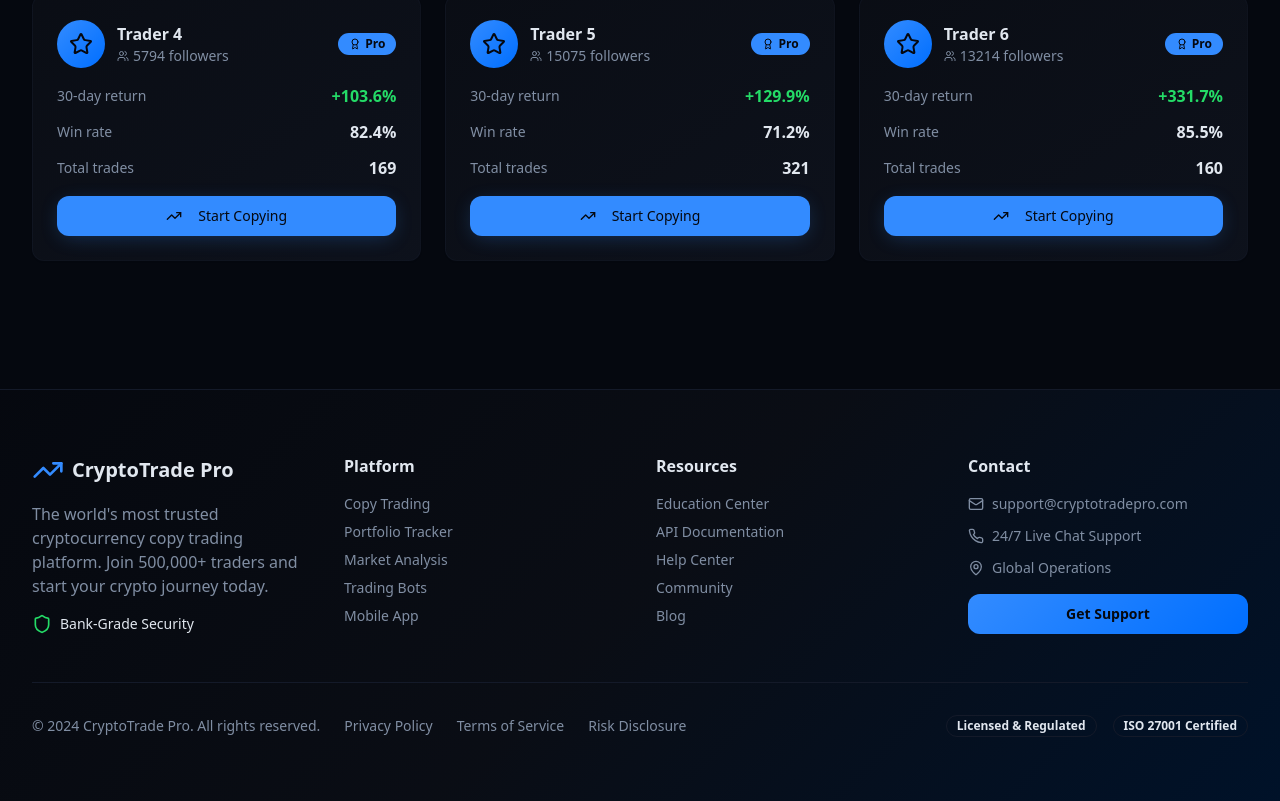
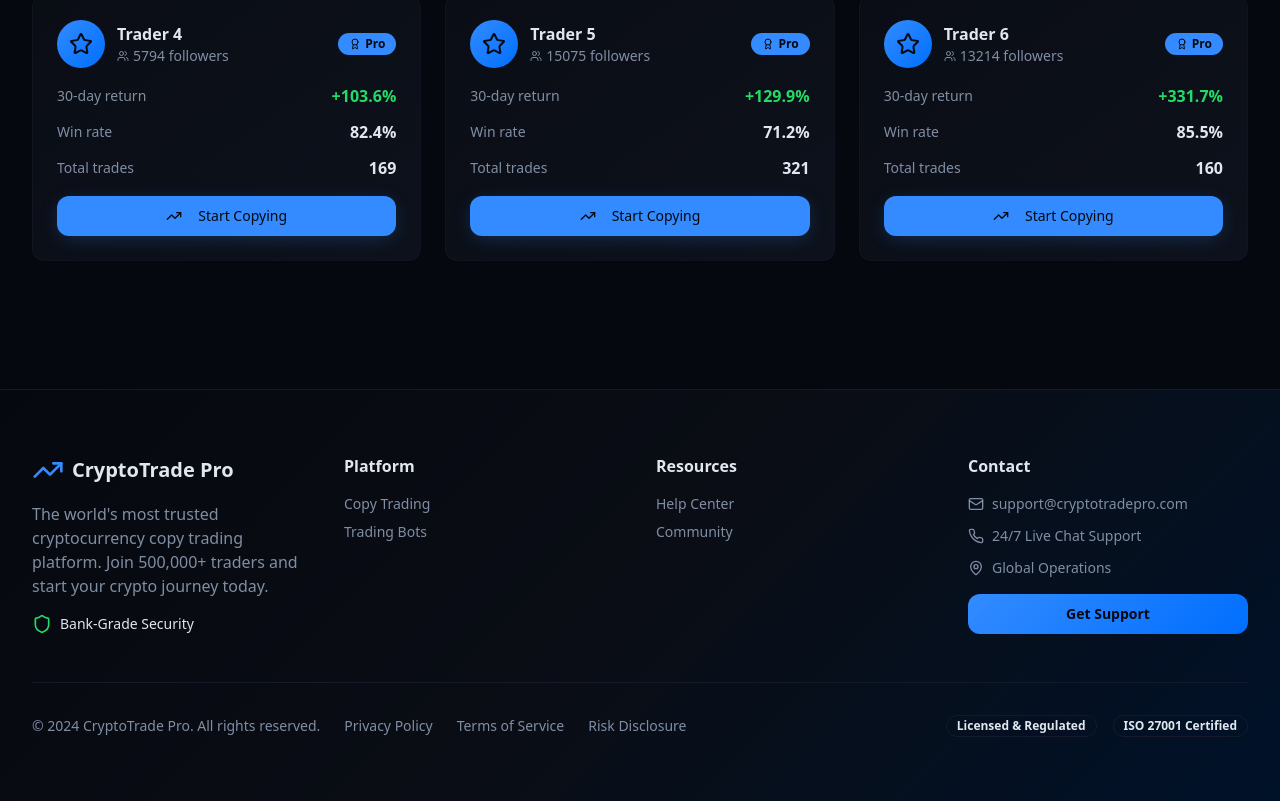
Before and after one commit to Kvngdav3d/copy-craft-coin, a React (Vite) app: page /copy-trading in a window 1280 px wide. Shown: the part 953-1754 px from the top of the page. Built offline with nearby package versions, Linux system fonts and the light colour scheme; the HTML template or start-up script is replaced by a standard one.

Commit message:
Visual edit in Lovable

```diff
--- a/src/components/Footer.tsx
+++ b/src/components/Footer.tsx
@@ -1,10 +1,8 @@
 import { TrendingUp, Shield, Mail, Phone, MapPin } from "lucide-react";
 import { Button } from "@/components/ui/button";
 import { Badge } from "@/components/ui/badge";
-
 export const Footer = () => {
-  return (
-    <footer className="bg-gradient-hero border-t border-border">
+  return <footer className="bg-gradient-hero border-t border-border">
       <div className="container py-16">
         <div className="grid lg:grid-cols-4 gap-8 mb-12">
           <div className="space-y-4">
@@ -26,21 +24,21 @@ export const Footer = () => {
             <h3 className="font-semibold text-foreground mb-4">Platform</h3>
             <ul className="space-y-2 text-sm">
               <li><a href="#" className="text-muted-foreground hover:text-primary transition-colors">Copy Trading</a></li>
-              <li><a href="#" className="text-muted-foreground hover:text-primary transition-colors">Portfolio Tracker</a></li>
-              <li><a href="#" className="text-muted-foreground hover:text-primary transition-colors">Market Analysis</a></li>
+
+
               <li><a href="#" className="text-muted-foreground hover:text-primary transition-colors">Trading Bots</a></li>
-              <li><a href="#" className="text-muted-foreground hover:text-primary transition-colors">Mobile App</a></li>
+
             </ul>
           </div>
 
           <div>
             <h3 className="font-semibold text-foreground mb-4">Resources</h3>
             <ul className="space-y-2 text-sm">
-              <li><a href="#" className="text-muted-foreground hover:text-primary transition-colors">Education Center</a></li>
-              <li><a href="#" className="text-muted-foreground hover:text-primary transition-colors">API Documentation</a></li>
+
+
               <li><a href="#" className="text-muted-foreground hover:text-primary transition-colors">Help Center</a></li>
               <li><a href="#" className="text-muted-foreground hover:text-primary transition-colors">Community</a></li>
-              <li><a href="#" className="text-muted-foreground hover:text-primary transition-colors">Blog</a></li>
+
             </ul>
           </div>
 
@@ -85,6 +83,5 @@ export const Footer = () => {
           </div>
         </div>
       </div>
-    </footer>
-  );
+    </footer>;
 };
```
